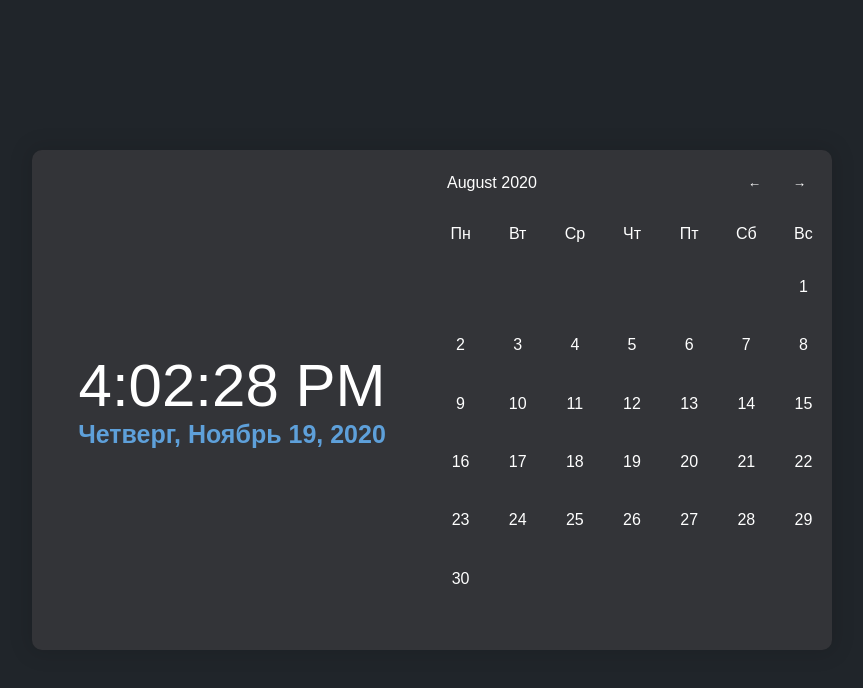
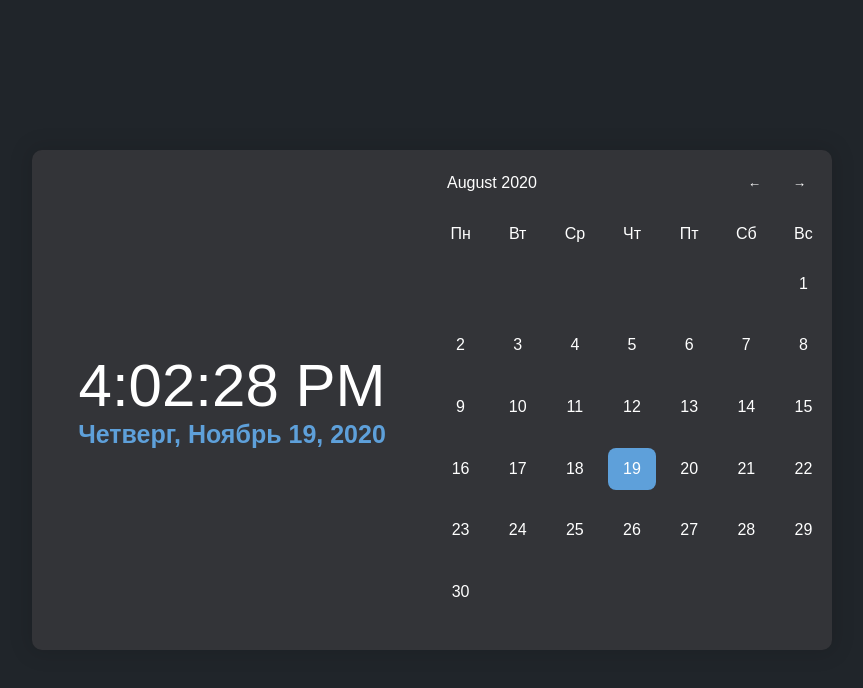
Before and after one commit to ageiwa/calendar-react, a React (Create React App) app: page / in a window 1280 px wide. Shown: the top 688 px of the page, without its empty margins (208-1071 px from the left). Built offline with nearby package versions, Linux system fonts and the light colour scheme.

Commit message:
made a selection of the current day's color

```diff
--- a/src/App/components/SlideDays/SlideDays.js
+++ b/src/App/components/SlideDays/SlideDays.js
@@ -15,15 +15,14 @@ class SlideDays extends React.Component {
     }
 
     loadNum() {
-        const gDT = new Date();
-        const lDT = new Date(gDT.getFullYear(), gDT.getMonth(), 1);
+        const dt = new Date();
+        const lDT = new Date(dt.getFullYear(), dt.getMonth(), 1);
 
         let number = 1,
             firstDay = lDT.getDay() - 1 === -1 ? 6 : lDT.getDay() - 1;
 
         for (let i = 0; i < 42; i++) {
             const lDTnextMonth = new Date(lDT.getFullYear(), lDT.getMonth(), number);
-
             if (lDT.getMonth() !== lDTnextMonth.getMonth()) break;
 
             const newCurMonth = this.state.curMonth;
@@ -43,7 +42,10 @@ class SlideDays extends React.Component {
             <div className="slide-days">
                 <div className="container-days" >{
                     this.state.curMonth.map((num, i) => {
-                        return <div className="num" key={i}>{num}</div>;
+                        const dt = new Date();
+
+                        if (dt.getDate() === num) return <div className="num cur-num" key={i}>{num}</div>;
+                        else return <div className="num" key={i}>{num}</div>;
                     })
                 }</div>
             </div>
--- a/src/App/components/SlideDays/style.css
+++ b/src/App/components/SlideDays/style.css
@@ -4,15 +4,24 @@
 }
 
 .container-days {
+    padding: 5px;
     width: 400px;
     height: 350px;
     display: grid;
     grid-template-columns: repeat(7, 1fr);
     grid-template-rows: repeat(6, 1fr);
+    column-gap: 10px;
+    row-gap: 20px;
 }
 
 .num {
+    border-radius: 8px;
     display: flex;
     align-items: center;
     justify-content: center;
 }
+
+.cur-num {
+    background-color: #5ea0da;
+
+}
```
